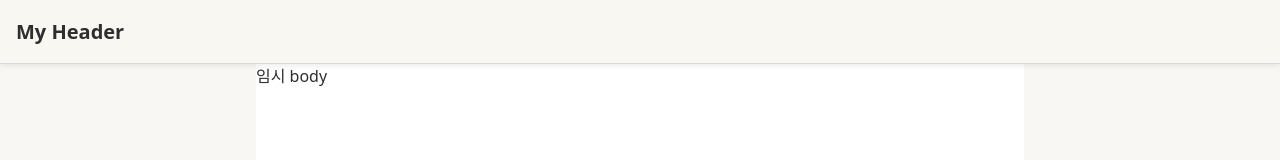
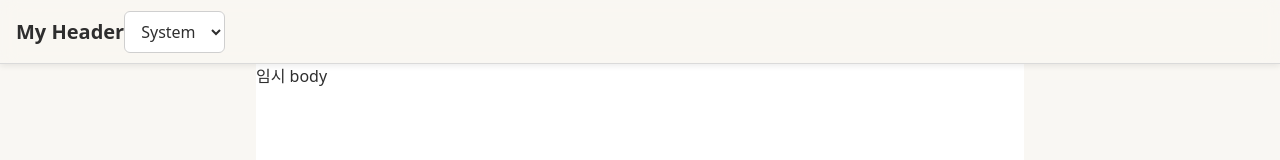
Before and after one commit to HaJaehyeong/portfolio-2025, a Next.js app: page / in a window 1280 px wide. Shown: the top 160 px of the page. Built offline with nearby package versions, Linux system fonts and the light colour scheme.

Commit message:
HAJAE-14 add component: Toggle Switch

```diff
--- a/components/Header/Header.tsx
+++ b/components/Header/Header.tsx
@@ -1,9 +1,12 @@
+import ThemeToggle from '../ToggleSwitch/ToggleSwitch';
+
 export default function Header() {
   return (
     <>
       <header className="h-16 w-full sticky top-0 shadow-md flex flex-col justify-center items-center px-4 bg-background/80 border-b border-border backdrop-blur-sm backdrop-saturate-200 z-1000 dark:bg-background/50">
         <nav className="relative max-w-[1400px] w-full flex flex-1 items-center">
           <div className="text-xl font-bold">My Header</div>
+          <ThemeToggle />
         </nav>
       </header>
       <div className="sticky top-[64px] z-30 border-b border-border bg-background/80 px-4 py-3 backdrop-blur-sm backdrop-saturate-200 dark:bg-background/50 md:hidden">
--- /dev/null
+++ b/components/ToggleSwitch/ToggleSwitch.tsx
@@ -0,0 +1,28 @@
+'use client';
+import { useTheme } from 'next-themes';
+import { useEffect, useState } from 'react';
+
+const ThemeSwitch = () => {
+  const [mounted, setMounted] = useState(false);
+  const { theme, setTheme } = useTheme();
+
+  useEffect(() => {
+    // NOTE(hajae): next-theme 권장코드
+    // eslint-disable-next-line react-hooks/set-state-in-effect
+    setMounted(true);
+  }, []);
+
+  if (!mounted) {
+    return null;
+  }
+
+  return (
+    <select value={theme} onChange={(e) => setTheme(e.target.value)}>
+      <option value="system">System</option>
+      <option value="dark">Dark</option>
+      <option value="light">Light</option>
+    </select>
+  );
+};
+
+export default ThemeSwitch;
```
